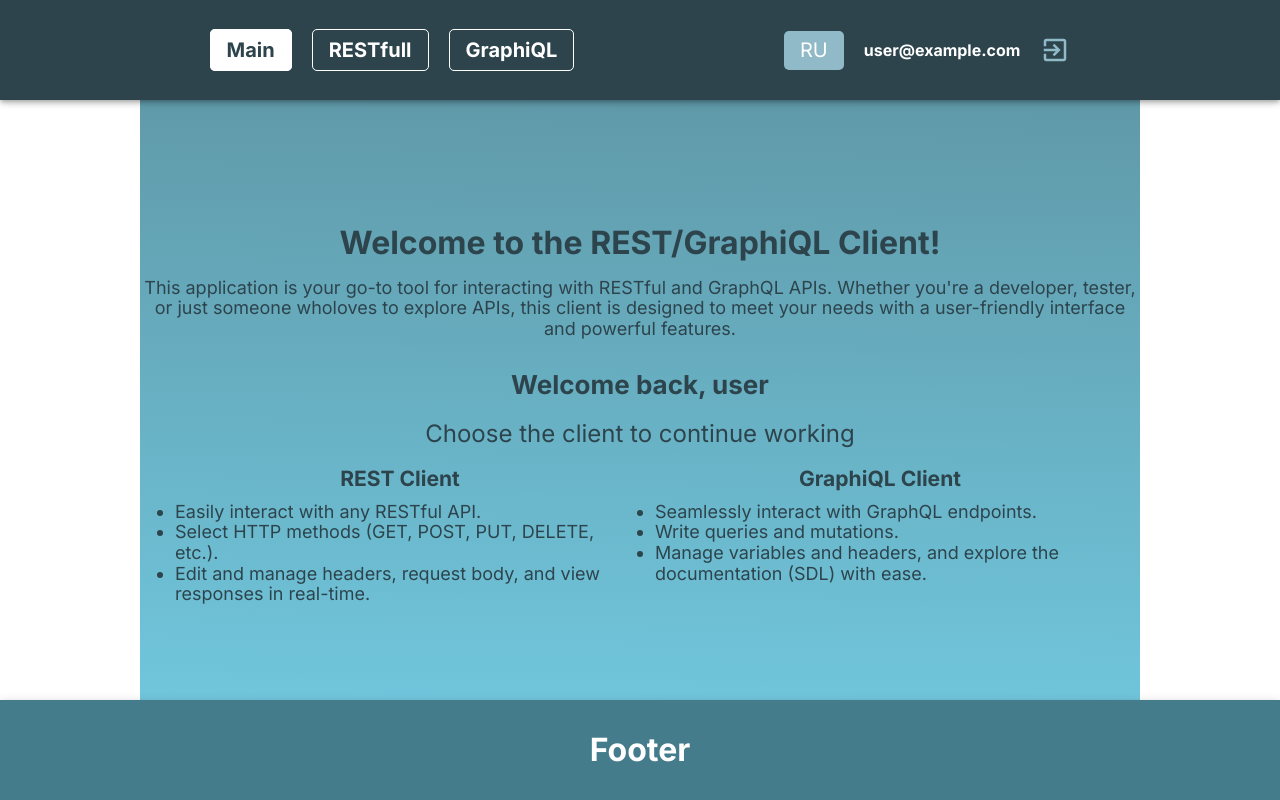
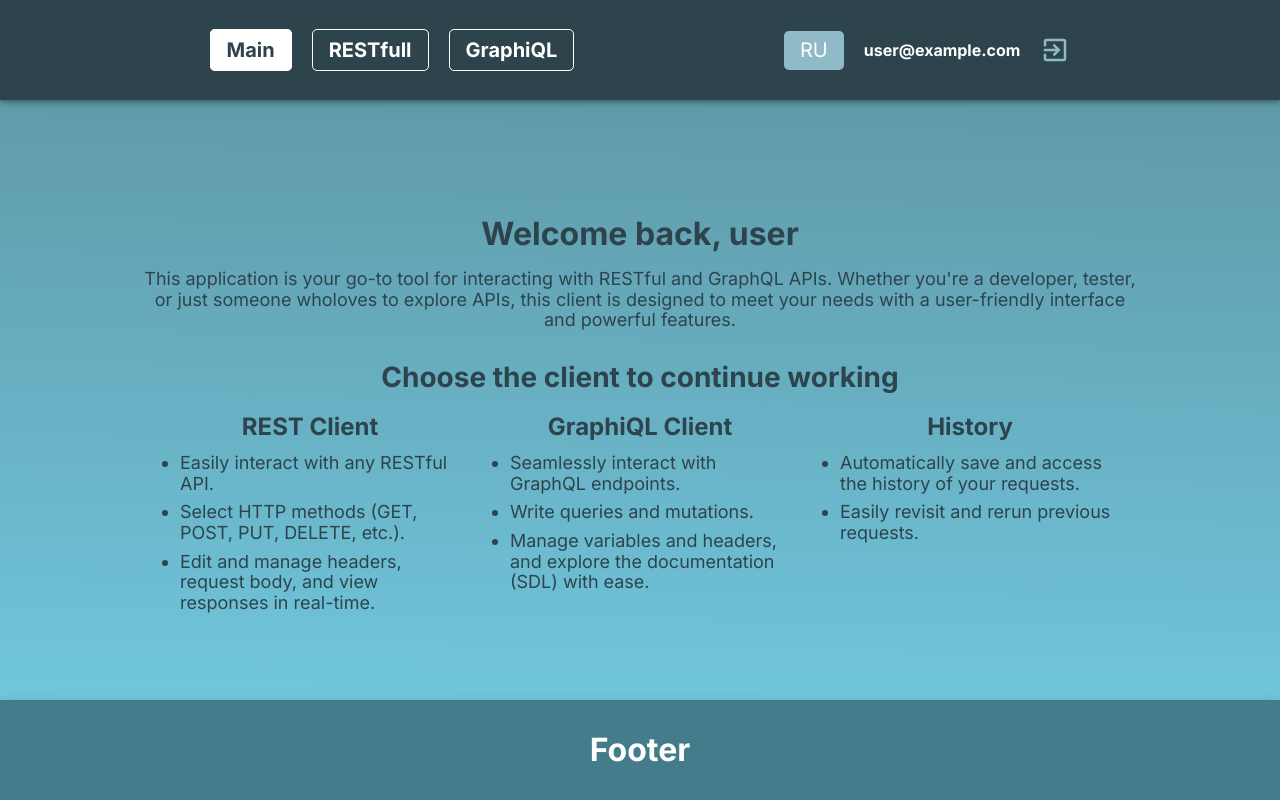
Before and after one commit to p0lluxstar/graphiql-app, a Next.js app: page /en in a window 1280 px wide. Built offline with nearby package versions, Linux system fonts and the light colour scheme; no server answers; sample sign-in values are in the browser's storage.

Commit message:
feat: Add history feature for saving and accessing previous requests

```diff
--- a/messages/en.json
+++ b/messages/en.json
@@ -25,6 +25,9 @@
   "graphiqlClientPlus1": "Seamlessly interact with GraphQL endpoints.",
   "graphiqlClientPlus2": "Write queries and mutations.",
   "graphiqlClientPlus3": "Manage variables and headers, and explore the documentation (SDL) with ease.",
+  "history" : "History",
+  "historyDescription1": "Automatically save and access the history of your requests.",
+  "historyDescription2": "Easily revisit and rerun previous requests.",
   "singInToContinue": "Sign in to continue",
   "currentPassword": "Current password",
   "errNameRequired": "Name is required",
--- a/messages/ru.json
+++ b/messages/ru.json
@@ -12,8 +12,8 @@
   "name": "Имя",
   "email": "Эл. почта",
   "password": "Пароль",
-  "welcome": "Добро пожаловать в  REST/GraphiQ клиент",
-  "promo": "Это приложение — ваш инструмент для взаимодействия с RESTful и GraphQL API. Независимо от того, являетесь ли вы разработчиком, тестировщиком или просто любителем исследовать API, этот клиент создан для удовлетворения ваших потребностей с удобным интерфейсом и мощными функциями.",
+  "welcome": "Добро пожаловать",
+  "promo": "REST/GraphiQ клиент — ваш инструмент для взаимодействия с RESTful и GraphQL API. Независимо от того, являетесь ли вы разработчиком, тестировщиком или просто любителем исследовать API, этот клиент создан для удовлетворения ваших потребностей с удобным интерфейсом и мощными функциями.",
   "greeting": "С возвращением",
   "continueToWork": "Bыберите клиент для продолжения работы",
   "restClient": "Клиент REST",
@@ -25,6 +25,9 @@
   "graphiqlClientPlus2": "Пишите запросы и мутации.",
   "graphiqlClientPlus3": "Управляйте переменными и заголовками, а также легко изучайте документацию (SDL).",
   "singInToContinue": "Войдите, чтобы продолжить",
+  "history" : "История",
+  "historyDescription1": "Автоматически сохраняйте и получайте доступ к истории ваших запросов.",
+  "historyDescription2": "Легко пересматривайте и повторно выполняйте предыдущие запросы",
   "currentPassword": "Подтвердите пароль",
   "errNameRequired": "Требуется указать имя",
   "errNameLettersAndNumbers": "Имя должно содержать только латинские буквы и цифры",
--- a/src/components/Main.tsx
+++ b/src/components/Main.tsx
@@ -16,14 +16,17 @@ export default function Main(): JSX.Element {
 
   return (
     <>
-      <h2 className={styles.heading}>{t('welcome')}</h2>
+      {user ? (
+        <h3 className={styles.heading}>
+          {t('greeting')}, {user.email?.split('@')[0]}
+        </h3>
+      ) : (
+        <h2 className={styles.heading}>{t('welcome')}</h2>
+      )}
       <p className={styles.promo}>{t('promo')}</p>
 
       {user ? (
         <div className={styles.userAuth}>
-          <h3 className={styles.headingGreeting}>
-            {t('greeting')}, {user.email?.split('@')[0]}
-          </h3>
           <p className={styles.subheading}>{t('continueToWork')}</p>
         </div>
       ) : (
@@ -52,7 +55,16 @@ export default function Main(): JSX.Element {
 
       <div className={styles.description}>
         <div className={styles.boxDesc}>
-          <h3>{t('restClient')}</h3>
+          {user ? (
+            <Link
+              href={`/${currentLocale}/restfull`}
+              className={`${styles.clientLink} ${pathname === `/${currentLocale}/restfull` ? styles.active : ''}`}
+            >
+              {t('restClient')}
+            </Link>
+          ) : (
+            <h3>{t('restClient')}</h3>
+          )}
           <ul className={styles.listDesc}>
             <li>{t('restClientPlus1')}</li>
             <li>{t('restClientPlus2')}</li>
@@ -61,13 +73,39 @@ export default function Main(): JSX.Element {
         </div>
 
         <div className={styles.boxDesc}>
-          <h3>{t('graphiqlClient')}</h3>
+          {user ? (
+            <Link
+              href={`/${currentLocale}/graphiql`}
+              className={`${styles.clientLink} ${pathname === `/${currentLocale}/graphiql` ? styles.active : ''}`}
+            >
+              {t('graphiqlClient')}
+            </Link>
+          ) : (
+            <h3>{t('graphiqlClient')}</h3>
+          )}
           <ul className={styles.listDesc}>
             <li>{t('graphiqlClientPlus1')}</li>
             <li>{t('graphiqlClientPlus2')}</li>
             <li>{t('graphiqlClientPlus3')}</li>
           </ul>
         </div>
+
+        <div className={styles.boxDesc}>
+          {user ? (
+            <Link
+              href={`/${currentLocale}/history`}
+              className={`${styles.clientLink} ${pathname === `/${currentLocale}/history` ? styles.active : ''}`}
+            >
+              {t('history')}
+            </Link>
+          ) : (
+            <h3>{t('history')}</h3>
+          )}
+          <ul className={styles.listDesc}>
+            <li>{t('historyDescription1')}</li>
+            <li>{t('historyDescription2')}</li>
+          </ul>
+        </div>
       </div>
     </>
   );
--- a/src/styles/pages/main.module.css
+++ b/src/styles/pages/main.module.css
@@ -2,10 +2,8 @@
   display: flex;
   justify-content: center;
   background: linear-gradient(541deg, #0d5c71ab, #20a6c9a3);
-  /* min-height: calc(100vh - 120px); */
   padding-top: 160px;
   flex-direction: column;
-  margin: 0 auto;
   align-items: center;
   flex: 1;
 }
@@ -36,13 +34,19 @@
 
 .listDesc {
   text-align: left;
+  padding-left: 20px;
+  gap: 20px;
+}
+
+.listDesc li:not(:last-child) {
+  margin-bottom: 8px;
 }
 
 .boxDesc {
   display: flex;
   flex-direction: column;
   align-items: center;
-  max-width: 450px;
+  max-width: 300px;
 }
 
 .boxDesc h3 {
@@ -67,26 +71,31 @@
 .userAuth ul {
   display: flex;
   align-items: center;
+  justify-content: center;
   gap: 20px;
   list-style-type: none;
   margin-bottom: 40px;
 }
 
-.userAuth h3 {
-  margin-bottom: 20px;
-  color: #2d444d;
-}
-.subheading,
-.headingGreeting {
-  font-size: 32px;
+.subheading {
+  font-size: 28px;
+  font-weight: bold;
   color: #2d444d;
   text-align: center;
-}
-.headingGreeting {
-  font-size: 26px;
-  margin-bottom: 1rem;
-}
-.subheading {
-  font-size: 24px;
   margin-bottom: 20px;
 }
+
+.clientLink {
+  color: #2d444d;
+  text-decoration: none;
+  cursor: pointer;
+  font-size: 24px;
+  font-weight: bold;
+  margin-bottom: 10px;
+  transition: border-bottom 0.3s;
+  border-bottom: 2px solid transparent;
+}
+
+.clientLink:hover {
+  border-bottom: 2px solid #2d444d;
+}
```
